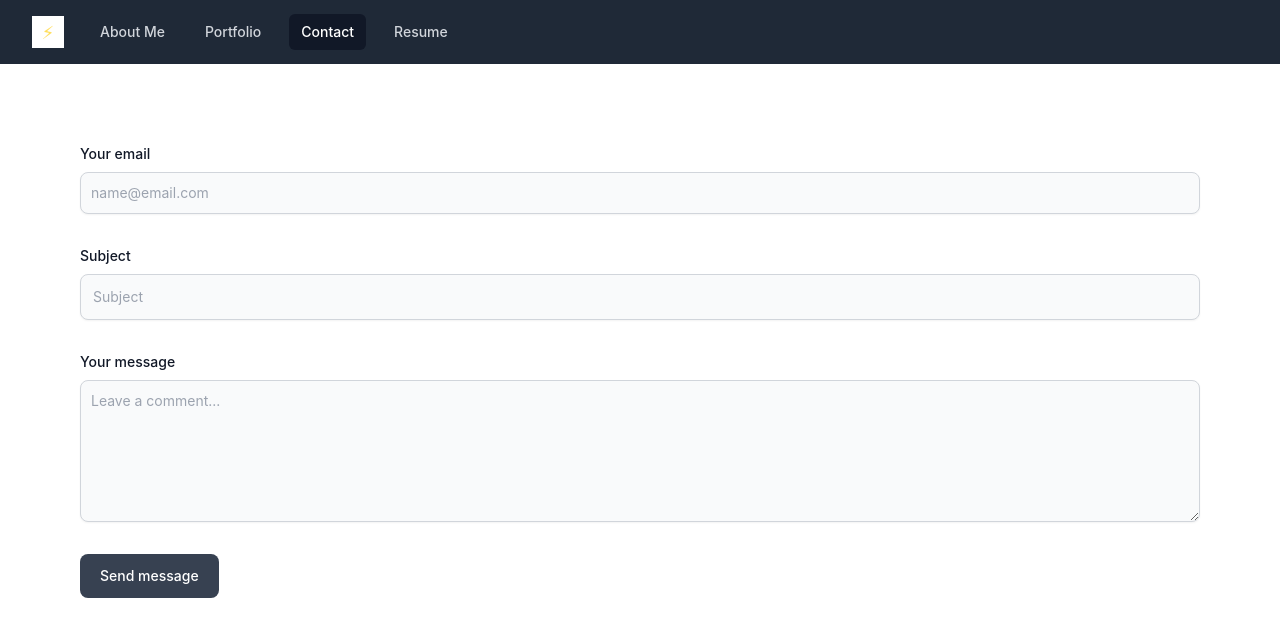
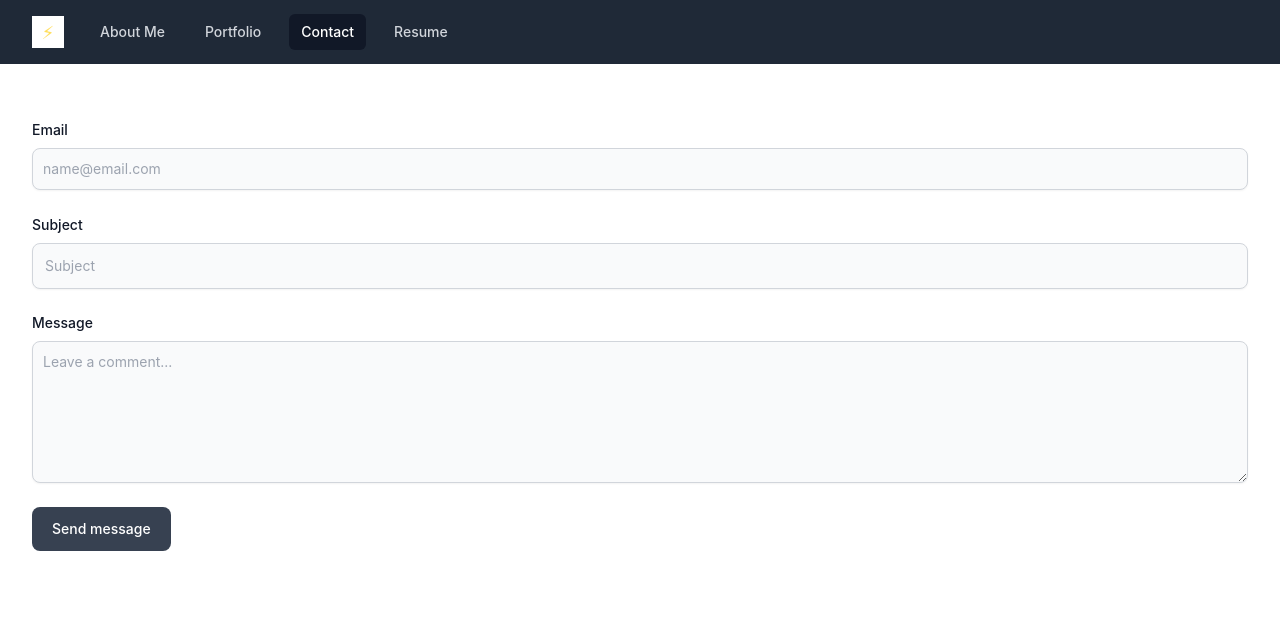
Before and after one commit to macgreene14/personal-portfolio, a React (Create React App) app: page /contact in a window 1280 px wide. Shown: the top 636 px of the page. Built offline with nearby package versions, Linux system fonts and the light colour scheme.

Commit message:
added functionality to contact form

```diff
--- a/package.json
+++ b/package.json
@@ -4,6 +4,7 @@
   "homepage": "https://macgreene14.github.io/react-portfolio",
   "private": true,
   "dependencies": {
+    "@emailjs/browser": "^3.10.0",
     "@headlessui/react": "^1.7.4",
     "@heroicons/react": "^2.0.13",
     "@testing-library/jest-dom": "^5.16.5",
--- /dev/null
+++ b/src/assets/css/Contact.css
@@ -0,0 +1,3 @@
+label {margin-top: 2%}
+
+button {margin: 2% 0%;}
--- a/src/components/AboutMe.js
+++ b/src/components/AboutMe.js
@@ -1,14 +1,9 @@
 import "../assets/css/AboutMe.css";
 function AboutMe() {
   return (
-    <div
-    // style={{
-    //   backgroundImage:
-    //     "url('https://static01.nyt.com/images/2021/01/26/sports/26snowboard-kianaclay/merlin_182648193_87add28a-6b69-407b-9d3b-0a4f39bd75b6-superJumbo.jpg?quality=75&auto=webp')",
-    // }}
-    >
-      <section className="bg">
-        <h1 className="m-4 text-2xl font-bold tracking-tight sm:text-center sm:text-4xl">
+    <div className="bg p-8">
+      <section className="pxy">
+        <h1 className="m-4 text-2xl font-bold tracking-tight sm:text-center sm:text-4xl lg:px-8">
           About Me
         </h1>
         <p className="m-8 text-xl leading-12 text-black-600 sm:text-center">
--- a/src/components/Contact.js
+++ b/src/components/Contact.js
@@ -1,52 +1,64 @@
+import React, { useRef, useState } from "react";
+import emailjs from "@emailjs/browser";
+import "../assets/css/Contact.css";
+
 function Contact() {
+  const form = useRef();
+  const [status, setStatus] = useState(undefined);
+
+  const sendEmail = async (e) => {
+    e.preventDefault();
+    try {
+      const email = await emailjs.sendForm(
+        "service_ed0s5h9",
+        "template_0hy37hd",
+        form.current,
+        "sre9-AevFo-csrOdO"
+      );
+
+      // console.log(email);
+      setStatus({ type: "success" });
+    } catch (error) {
+      // console.log(error.text);
+      setStatus({ type: "error", error });
+    }
+  };
+
   return (
-    <>
-      <div className="m-20">
-        <form action="#" class="space-y-8">
-          <div>
-            <label
-              for="email"
-              className="block mb-2 text-sm font-medium text-gray-900 dark:text-gray-300"
-            >
-              Your email
+    <div className="p-8">
+      <form ref={form} onSubmit={sendEmail}>
+        <label className="block mb-2 text-sm font-medium text-gray-900 dark:text-gray-300">
+          Email
         </label>
         <input
           type="email"
+          name="user_email"
           id="email"
           className="shadow-sm bg-gray-50 border border-gray-300 text-gray-900 text-sm rounded-lg focus:ring-primary-500 focus:border-primary-500 block w-full p-2.5 dark:bg-gray-700 dark:border-gray-600 dark:placeholder-gray-400 dark:text-white dark:focus:ring-primary-500 dark:focus:border-primary-500 dark:shadow-sm-light"
           placeholder="name@email.com"
           required
         />
-          </div>
-          <div>
-            <label
-              for="subject"
-              className="block mb-2 text-sm font-medium text-gray-900 dark:text-gray-300"
-            >
+        <label className="block mb-2 text-sm font-medium text-gray-900 dark:text-gray-300">
           Subject
         </label>
         <input
           type="text"
+          name="subject"
           id="subject"
           className="block p-3 w-full text-sm text-gray-900 bg-gray-50 rounded-lg border border-gray-300 shadow-sm focus:ring-primary-500 focus:border-primary-500 dark:bg-gray-700 dark:border-gray-600 dark:placeholder-gray-400 dark:text-white dark:focus:ring-primary-500 dark:focus:border-primary-500 dark:shadow-sm-light"
           placeholder="Subject"
           required
         />
-          </div>
-          <div class="sm:col-span-2">
-            <label
-              for="message"
-              className="block mb-2 text-sm font-medium text-gray-900 dark:text-gray-400"
-            >
-              Your message
+        <label className="block mb-2 text-sm font-medium text-gray-900 dark:text-gray-400">
+          Message
         </label>
         <textarea
+          name="message"
           id="message"
           rows="6"
           className="block p-2.5 w-full text-sm text-gray-900 bg-gray-50 rounded-lg shadow-sm border border-gray-300 focus:ring-primary-500 focus:border-primary-500 dark:bg-gray-700 dark:border-gray-600 dark:placeholder-gray-400 dark:text-white dark:focus:ring-primary-500 dark:focus:border-primary-500"
           placeholder="Leave a comment..."
-            ></textarea>
-          </div>
+        />
         <button
           type="submit"
           className="py-3 px-5 text-sm font-medium text-center text-white rounded-lg bg-gray-700 sm:w-fit hover:bg-gray-800 focus:ring-4 focus:outline-none focus:ring-primary-300 dark:bg-primary-600 dark:hover:bg-primary-700 dark:focus:ring-primary-800"
@@ -54,8 +66,25 @@ function Contact() {
           Send message
         </button>
       </form>
+      <div>
+        {status?.type === "success" && (
+          <div
+            className="p-4 mb-4 text-sm text-green-700 bg-green-100 rounded-lg dark:bg-green-200 dark:text-green-800"
+            role="alert"
+          >
+            <span className="font-medium">Success!</span> Email Sent.
           </div>
-    </>
+        )}
+        {status?.type === "error" && (
+          <div
+            className="p-4 mb-4 text-sm text-red-700 bg-red-100 rounded-lg dark:bg-red-200 dark:text-red-800"
+            role="alert"
+          >
+            <span className="font-medium">Error !</span> Please Try Again.
+          </div>
+        )}
+      </div>
+    </div>
   );
 }
 
--- a/src/components/Header.js
+++ b/src/components/Header.js
@@ -38,8 +38,8 @@ export default function Header() {
                 aria-hidden="true"
               >
                 <path
-                  stroke-linecap="round"
-                  stroke-linejoin="round"
+                  strokeLinecap="round"
+                  strokeinejoin="round"
                   d="M3.75 6.75h16.5M3.75 12h16.5m-16.5 5.25h16.5"
                 />
               </svg>
```
Also changed, not shown: 1 other file (tests, documents, lock files or other folders). Lines whose indentation alone changed are shown as unchanged.
